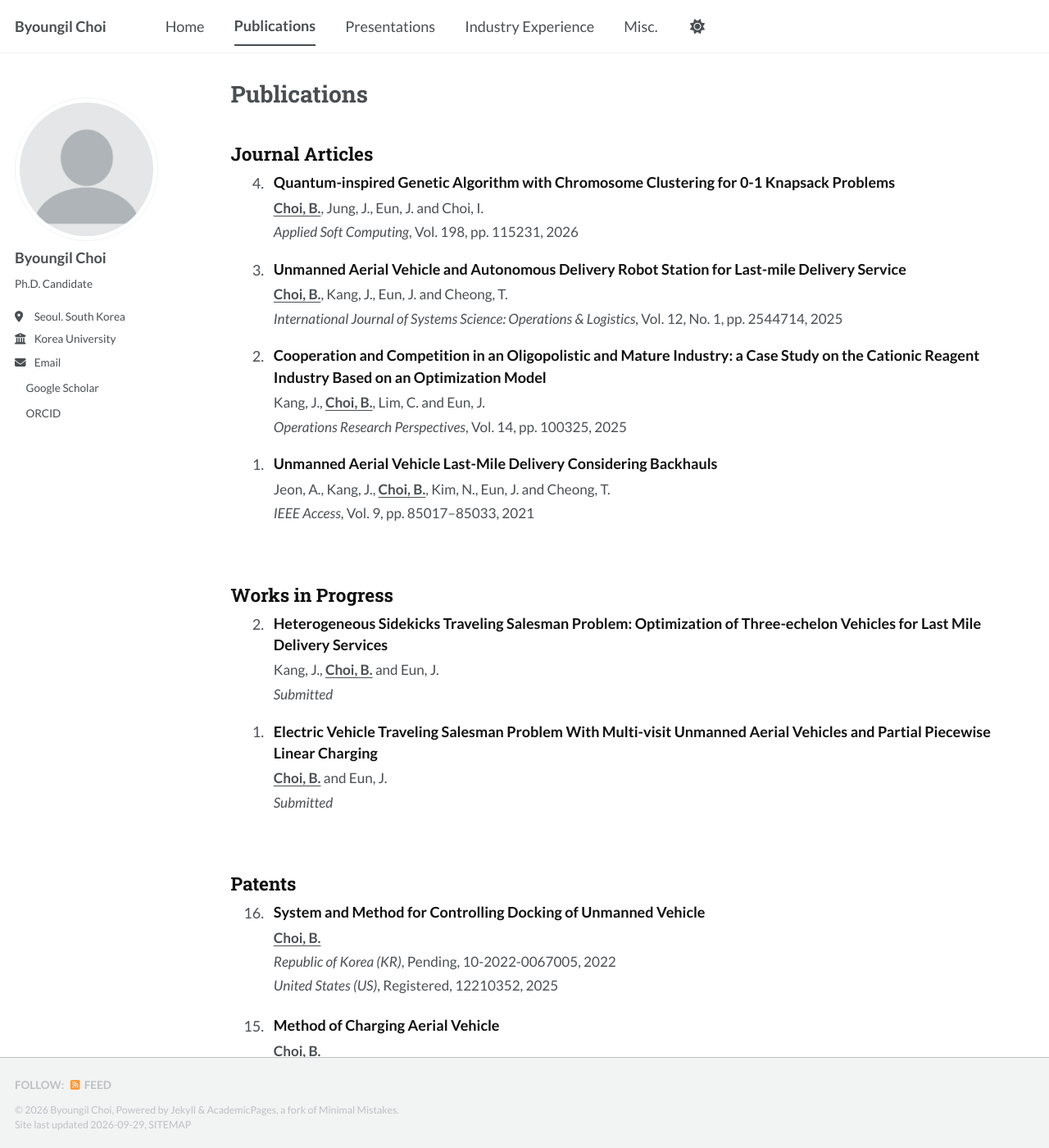
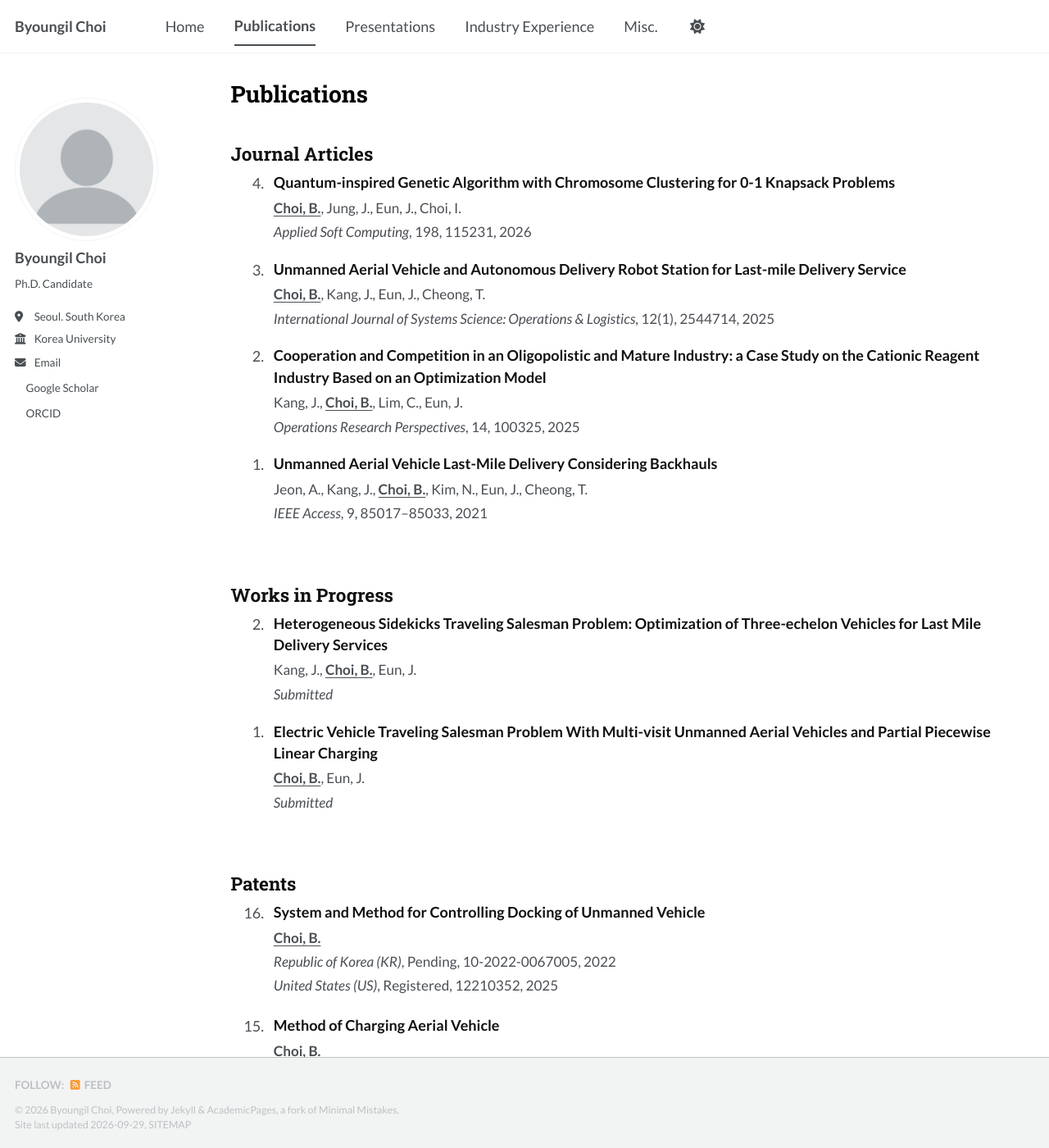
Before and after one commit to smallgiant-cbi/smallgiant-cbi.github.io, a Jekyll site: the page built from _pages/publications.html, in a window 1280 px wide and 1400 px high. Shown: the whole window at 82% size. Built offline with Jekyll 4.4.1, drawn with Linux system fonts in a browser that asks for light colours; a style sheet for code colours, icons or effects is not loaded.

Commit message:
Publications 수정

```diff
--- a/_layouts/archive.html
+++ b/_layouts/archive.html
@@ -17,7 +17,7 @@ layout: default
 
   <div class="archive">
     {% unless page.header.overlay_color or page.header.overlay_image %}
-      <h1 class="page__title">{{ page.title }}</h1>
+      <h1 class="page__title{% if page.title_class %} {{ page.title_class }}{% endif %}">{{ page.title }}</h1>
     {% endunless %}
     {{ content }}
   </div>
--- a/_pages/publications.html
+++ b/_pages/publications.html
@@ -14,8 +15,8 @@ author_profile: true
           <div class="publication-number" aria-label="Publication number {{ publication.number | plus: 0 }}">{{ publication.number | plus: 0 }}.</div>
           <div class="publication-content">
             <h3 class="publication-title">{{ publication.title }}</h3>
-            <p class="publication-authors">{% for author in publication.authors %}{% if author.self %}<strong><u class="publication-self">{{ author.name }}</u></strong>{% else %}{{ author.name }}{% endif %}{% unless forloop.last %}{% if forloop.rindex == 2 %} and {% else %}, {% endif %}{% endunless %}{% endfor %}</p>
-            <p class="publication-details"><em>{{ publication.journal }}</em>, Vol. {{ publication.volume }}{% if publication.issue %}, No. {{ publication.issue }}{% endif %}, pp. {{ publication.pages }}, {{ publication.year }}{% if publication.url %} <a href="{{ publication.url }}">[link]</a>{% endif %}</p>
+            <p class="publication-authors">{% for author in publication.authors %}{% if author.self %}<strong><u class="publication-self">{{ author.name }}</u></strong>{% else %}{{ author.name }}{% endif %}{% unless forloop.last %}, {% endunless %}{% endfor %}</p>
+            <p class="publication-details"><em>{{ publication.journal }}</em>, {{ publication.volume }}{% if publication.issue %}({{ publication.issue }}){% endif %}, {{ publication.pages }}, {{ publication.year }}{% if publication.url %} <a href="{{ publication.url }}">[link]</a>{% endif %}</p>
           </div>
         </article>
       {% endfor %}
@@ -30,7 +31,7 @@ author_profile: true
           <div class="publication-number" aria-label="Work in progress number {{ publication.number | plus: 0 }}">{{ publication.number | plus: 0 }}.</div>
           <div class="publication-content">
             <h3 class="publication-title">{{ publication.title }}</h3>
-            <p class="publication-authors">{% for author in publication.authors %}{% if author.self %}<strong><u class="publication-self">{{ author.name }}</u></strong>{% else %}{{ author.name }}{% endif %}{% unless forloop.last %}{% if forloop.rindex == 2 %} and {% else %}, {% endif %}{% endunless %}{% endfor %}</p>
+            <p class="publication-authors">{% for author in publication.authors %}{% if author.self %}<strong><u class="publication-self">{{ author.name }}</u></strong>{% else %}{{ author.name }}{% endif %}{% unless forloop.last %}, {% endunless %}{% endfor %}</p>
             <p class="publication-details"><em>{{ publication.status }}</em>{% if publication.url %} <a href="{{ publication.url }}">[link]</a>{% endif %}</p>
           </div>
         </article>
--- a/_sass/layout/_publications.scss
+++ b/_sass/layout/_publications.scss
@@ -1,6 +1,14 @@
 /* ==========================================================================
    PUBLICATIONS
    ========================================================================== */
+
+.publications-title {
+  color: #000;
+}
+
+[data-theme="dark"] .publications-title {
+  color: #fff;
+}
 
 .publications-page {
   --publication-heading-color: #111;
```
Also changed, not shown: other parts of _pages/publications.html (+1 -0 lines).
